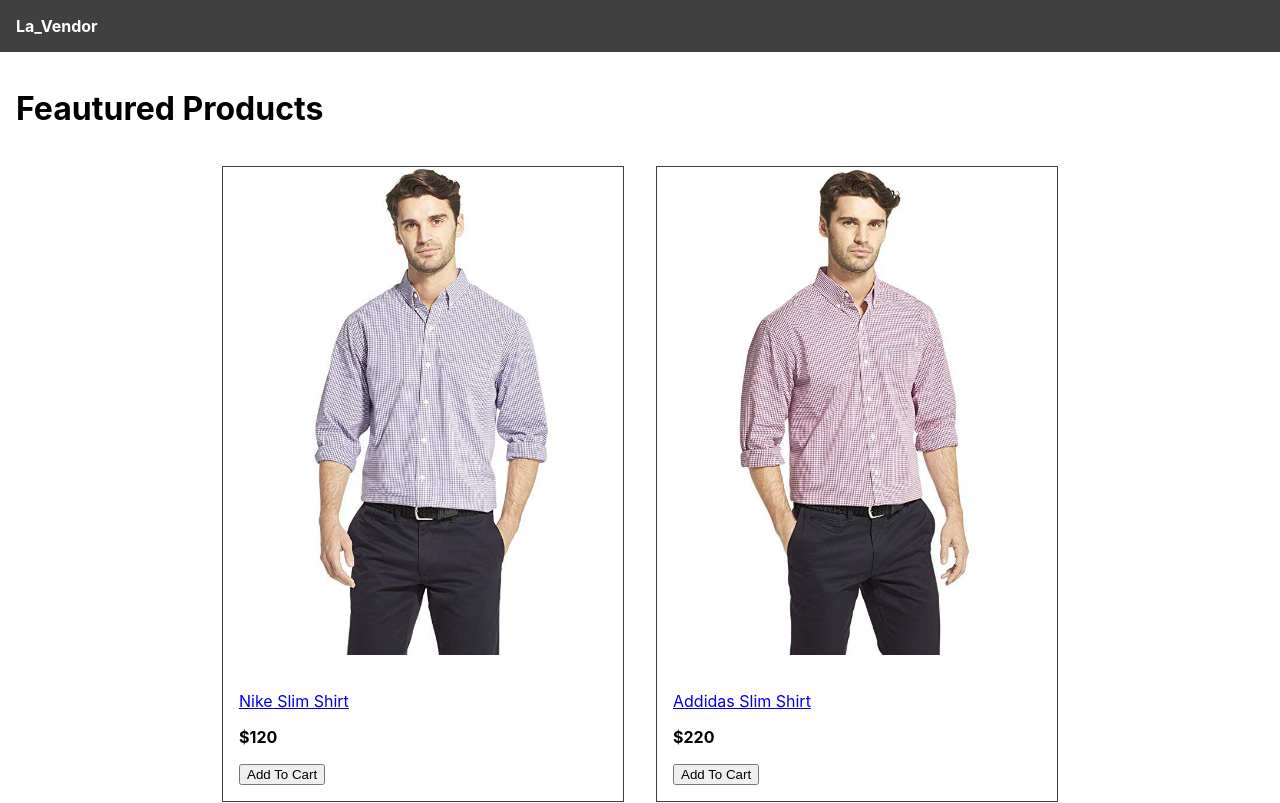
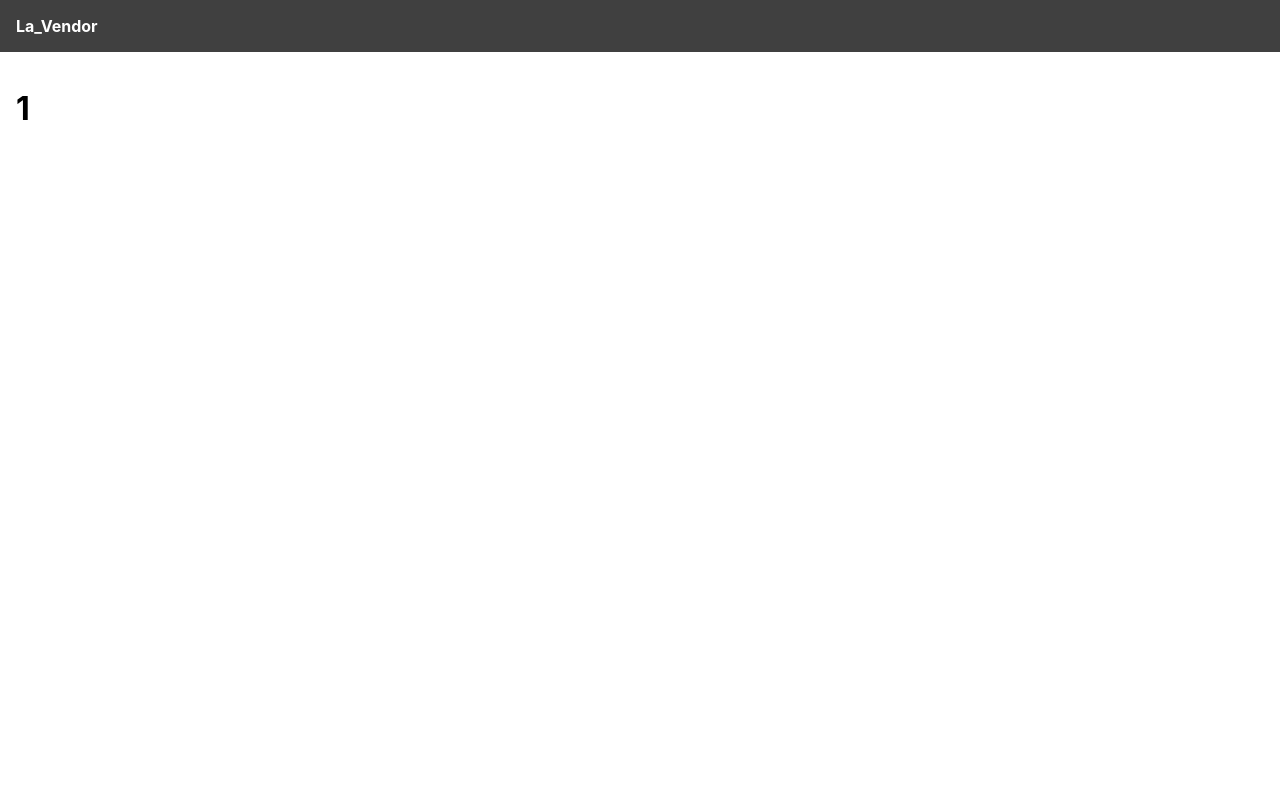
Before and after one commit to enukeWebDev/MERN_E-Commerce, a React (Create React App) app in the folder frontend/: page /product/1 in a window 1280 px wide. Shown: the top 803 px of the page. Built offline with nearby package versions, Linux system fonts and the light colour scheme.

Commit message:
add 2 routes home & product screen

```diff
--- a/frontend/package.json
+++ b/frontend/package.json
@@ -8,6 +8,7 @@
     "@testing-library/user-event": "^13.5.0",
     "react": "^17.0.2",
     "react-dom": "^17.0.2",
+    "react-router-dom": "^6.2.2",
     "react-scripts": "5.0.0",
     "web-vitals": "^2.1.4"
   },
--- a/frontend/src/App.js
+++ b/frontend/src/App.js
@@ -1,14 +1,22 @@
-import data from './data';
+import { BrowserRouter as Router, Routes, Route, Link } from 'react-router-dom';
+import HomeScreen from './screens/HomeScreen';
+import ProductScreen from './screens/ProductScreen';
 
 function App() {
   return (
+    <Router>
       <div>
         <header>
-        <a href="/">La_Vendor</a>
+          <Link to="/">La_Vendor</Link>
         </header>
 
         <main>
-        <h1>Feautured Products</h1>
+          <Routes>
+            <Route path="/product/:slug" element={<ProductScreen />} />
+            <Route path="/" element={<HomeScreen />} />
+          </Routes>
+
+          {/* <h1>Feautured Products</h1>
           <div className="products">
             {data.products.map((product) => (
               <div className="product" key={product.slug}>
@@ -26,9 +34,10 @@ function App() {
                 </div>
               </div>
             ))}
-        </div>
+          </div> */}
         </main>
       </div>
+    </Router>
   );
 }
 
--- /dev/null
+++ b/frontend/src/screens/HomeScreen.js
@@ -0,0 +1,31 @@
+import React from 'react';
+import { Link } from 'react-router-dom';
+import data from '../data';
+
+function HomeScreen() {
+  return (
+    <div>
+      <h1>Feautured Products</h1>
+      <div className="products">
+        {data.products.map((product) => (
+          <div className="product" key={product.slug}>
+            <Link to={`product/${product.slug}`}>
+              <img src={product.image} alt={product.name}></img>
+            </Link>
+            <div className="product-info">
+              <Link to={`product/${product.slug}`}>
+                <p>{product.name}</p>
+              </Link>
+              <p>
+                <strong>${product.price}</strong>
+              </p>
+              <button>Add To Cart</button>
+            </div>
+          </div>
+        ))}
+      </div>
+    </div>
+  );
+}
+
+export default HomeScreen;
--- /dev/null
+++ b/frontend/src/screens/ProductScreen.js
@@ -0,0 +1,15 @@
+import React from 'react';
+import { useParams } from 'react-router-dom';
+
+function ProductScreen() {
+  const params = useParams();
+  const { slug } = params;
+
+  return (
+    <div>
+      <h1>{slug}</h1>
+    </div>
+  );
+}
+
+export default ProductScreen;
```
Also changed, not shown: 1 other file (tests, documents, lock files or other folders). Lines whose indentation alone changed are shown as unchanged.
